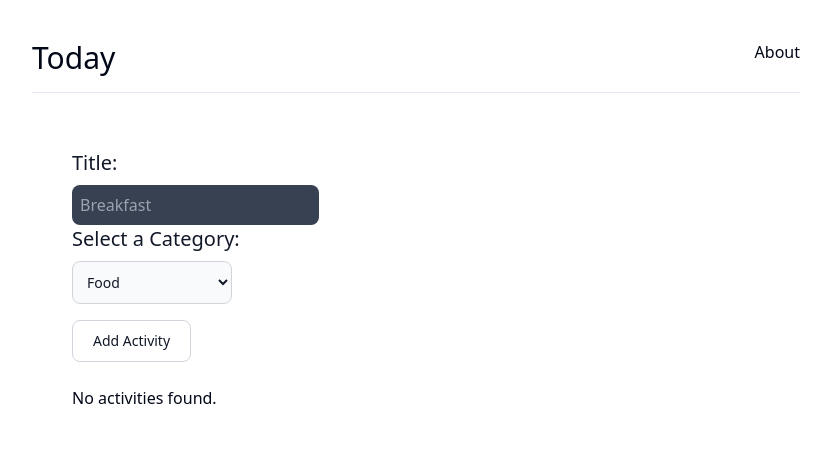
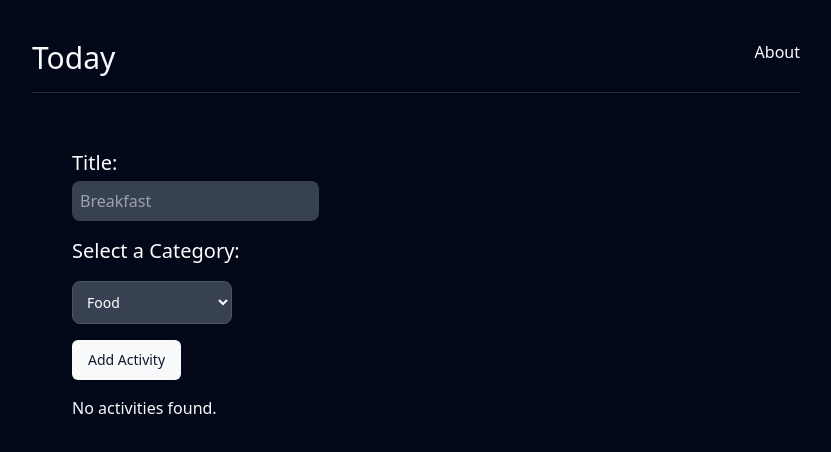
Before and after one commit to anandamarwan/v2.daily-activity, a React (Vite) app: page / in a window 1280 px wide. Shown: the top 452 px of the page, without its empty margins (224-1055 px from the left). Built offline with nearby package versions, Linux system fonts and the light colour scheme.

Commit message:
feat: button from shadncn ui

```diff
--- a/index.html
+++ b/index.html
@@ -6,8 +6,10 @@
     <meta name="viewport" content="width=device-width, initial-scale=1.0" />
     <title>Daily Activity</title>
   </head>
-  <body>
-    <div id="root"></div>
+  <body class="dark">
+    <div id="root">
+      <!-- Application -->
+    </div>
     <script type="module" src="/src/main.tsx"></script>
   </body>
 </html>
--- a/package.json
+++ b/package.json
@@ -10,6 +10,7 @@
     "preview": "vite preview"
   },
   "dependencies": {
+    "@radix-ui/react-slot": "^1.0.2",
     "@types/sort-by": "^1.2.3",
     "class-variance-authority": "^0.7.0",
     "clsx": "^2.1.1",
--- a/src/app.tsx
+++ b/src/app.tsx
@@ -2,6 +2,7 @@ import { useState } from "react";
 
 import { dataActivities } from "./data/activities";
 import { ActivityItem } from "./components/activity/activity-item";
+import { Button } from "./components/ui/button";
 
 export const MainApp = () => {
   const [activities, setActivities] = useState(dataActivities);
@@ -34,7 +35,7 @@ export const MainApp = () => {
           <div className="flex flex-col">
             <form method="post" onSubmit={handleSubmit}>
               <label
-                className="text-xl block mb-2  font-medium text-gray-900 dark:text-white"
+                className="text-xl block font-medium text-gray-900 dark:text-white"
                 htmlFor="title"
               >
                 Title:{" "}
@@ -50,7 +51,7 @@ export const MainApp = () => {
 
               <label
                 htmlFor="category"
-                className="text-xl block mb-2 font-medium text-gray-900 dark:text-white"
+                className="text-xl block font-medium text-gray-900 dark:text-white"
               >
                 Select a Category:
               </label>
@@ -65,12 +66,7 @@ export const MainApp = () => {
                 <option value="study">Study</option>
                 <option value="hobbies">hobbies</option>
               </select>
-              <button
-                type="submit"
-                className="mt-4 text-gray-900 bg-white border border-gray-300 focus:outline-none hover:bg-gray-100 focus:ring-4 focus:ring-gray-100 font-medium rounded-lg text-sm px-5 py-2.5 me-2 mb-2 dark:bg-gray-800 dark:text-white dark:border-gray-600 dark:hover:bg-gray-700 dark:hover:border-gray-600 dark:focus:ring-gray-700"
-              >
-                Add Activity
-              </button>
+              <Button type="submit">Add Activity</Button>
             </form>
           </div>
 
--- a/src/components/ui/button.tsx
+++ b/src/components/ui/button.tsx
@@ -1,12 +1,58 @@
-export interface ButtonProps extends React.ComponentPropsWithoutRef<"button"> {}
+import * as React from "react";
+import { Slot } from "@radix-ui/react-slot";
+import { cva, type VariantProps } from "class-variance-authority";
 
-export function Button({ children, ...props }: ButtonProps) {
-  return (
-    <button
-      className="mt-4 text-gray-900 bg-white border border-gray-300 focus:outline-none hover:bg-gray-100 focus:ring-4 focus:ring-gray-100 font-medium rounded-lg text-sm px-5 py-2.5 me-2 mb-2 dark:bg-gray-800 dark:text-white dark:border-gray-600 dark:hover:bg-gray-700 dark:hover:border-gray-600 dark:focus:ring-gray-700"
-      {...props}
-    >
-      {children}
-    </button>
-  );
+import { cn } from "@/lib/utils";
+
+const buttonVariants = cva(
+  "inline-flex items-center justify-center whitespace-nowrap rounded-md text-sm font-medium ring-offset-background transition-colors focus-visible:outline-none focus-visible:ring-2 focus-visible:ring-ring focus-visible:ring-offset-2 disabled:pointer-events-none disabled:opacity-50",
+  {
+    variants: {
+      variant: {
+        default: "bg-primary text-primary-foreground hover:bg-primary/90",
+        destructive:
+          "bg-destructive text-destructive-foreground hover:bg-destructive/90",
+        outline:
+          "border border-input bg-background hover:bg-accent hover:text-accent-foreground",
+        secondary:
+          "bg-secondary text-secondary-foreground hover:bg-secondary/80",
+        ghost: "hover:bg-accent hover:text-accent-foreground",
+        link: "text-primary underline-offset-4 hover:underline",
+      },
+      size: {
+        default: "h-10 px-4 py-2",
+        xs: "h-7 rounded-sm px-2",
+        sm: "h-9 rounded-md px-3",
+        lg: "h-11 rounded-md px-8",
+        xl: "h-13 rounded-lg px-10",
+        icon: "h-10 w-10",
+      },
+    },
+    defaultVariants: {
+      variant: "default",
+      size: "default",
+    },
+  }
+);
+
+export interface ButtonProps
+  extends React.ButtonHTMLAttributes<HTMLButtonElement>,
+    VariantProps<typeof buttonVariants> {
+  asChild?: boolean;
 }
+
+const Button = React.forwardRef<HTMLButtonElement, ButtonProps>(
+  ({ className, variant, size, asChild = false, ...props }, ref) => {
+    const Comp = asChild ? Slot : "button";
+    return (
+      <Comp
+        className={cn(buttonVariants({ variant, size, className }))}
+        ref={ref}
+        {...props}
+      />
+    );
+  }
+);
+Button.displayName = "Button";
+
+export { Button, buttonVariants };
--- a/src/main.tsx
+++ b/src/main.tsx
@@ -5,14 +5,18 @@ import { createBrowserRouter, RouterProvider } from "react-router-dom";
 
 import { RootRoute } from "./routes/root";
 import { ErrorPage } from "./routes/error-page";
-import { ActivityRoute, loader as activityLoader } from "./routes/activity";
 import {
   ActivitiesRoute,
   loader as activitiesLoader,
   action as activitiesAction,
 } from "./routes/activities";
+import {
+  ActivityRoute,
+  loader as activityLoader,
+  action as activityAction,
+} from "./routes/activity";
+import { AboutRoute } from "./routes/about";
 
-import { AboutRoute } from "./routes/about";
 import "./index.css";
 
 const router = createBrowserRouter([
@@ -35,6 +39,7 @@ const router = createBrowserRouter([
         path: "/activities/:activityId",
         element: <ActivityRoute />,
         loader: activityLoader,
+        action: activityAction,
       },
     ],
   },
--- a/src/routes/activities.tsx
+++ b/src/routes/activities.tsx
@@ -29,9 +29,10 @@ export function ActivitiesRoute() {
       <main className="m-10 flex justify-center">
         <div className="w-full max-w-3xl space-y-4">
           <div className="flex flex-col">
-            <Form method="post">
+            <Form method="post" className="space-y-4">
+              <div className="space-y-1">
                 <label
-                className="text-xl block mb-2  font-medium text-gray-900 dark:text-white"
+                  className="text-xl block font-medium text-gray-900 dark:text-white"
                   htmlFor="title"
                 >
                   Title:{" "}
@@ -44,6 +45,7 @@ export function ActivitiesRoute() {
                   placeholder="Breakfast"
                   required
                 />
+              </div>
 
               <label
                 htmlFor="category"
--- a/tailwind.config.js
+++ b/tailwind.config.js
@@ -1,7 +1,7 @@
 /** @type {import('tailwindcss').Config} */
 export default {
   darkMode: ["class"],
-  content: ["./src/**/*.{ts,tsx}"],
+  content: ["./index.html", "./src/**/*.{ts,tsx}"],
   prefix: "",
   theme: {
     container: {
```
Also changed, not shown: 1 other file (tests, documents, lock files or other folders). Lines whose indentation alone changed are shown as unchanged.
